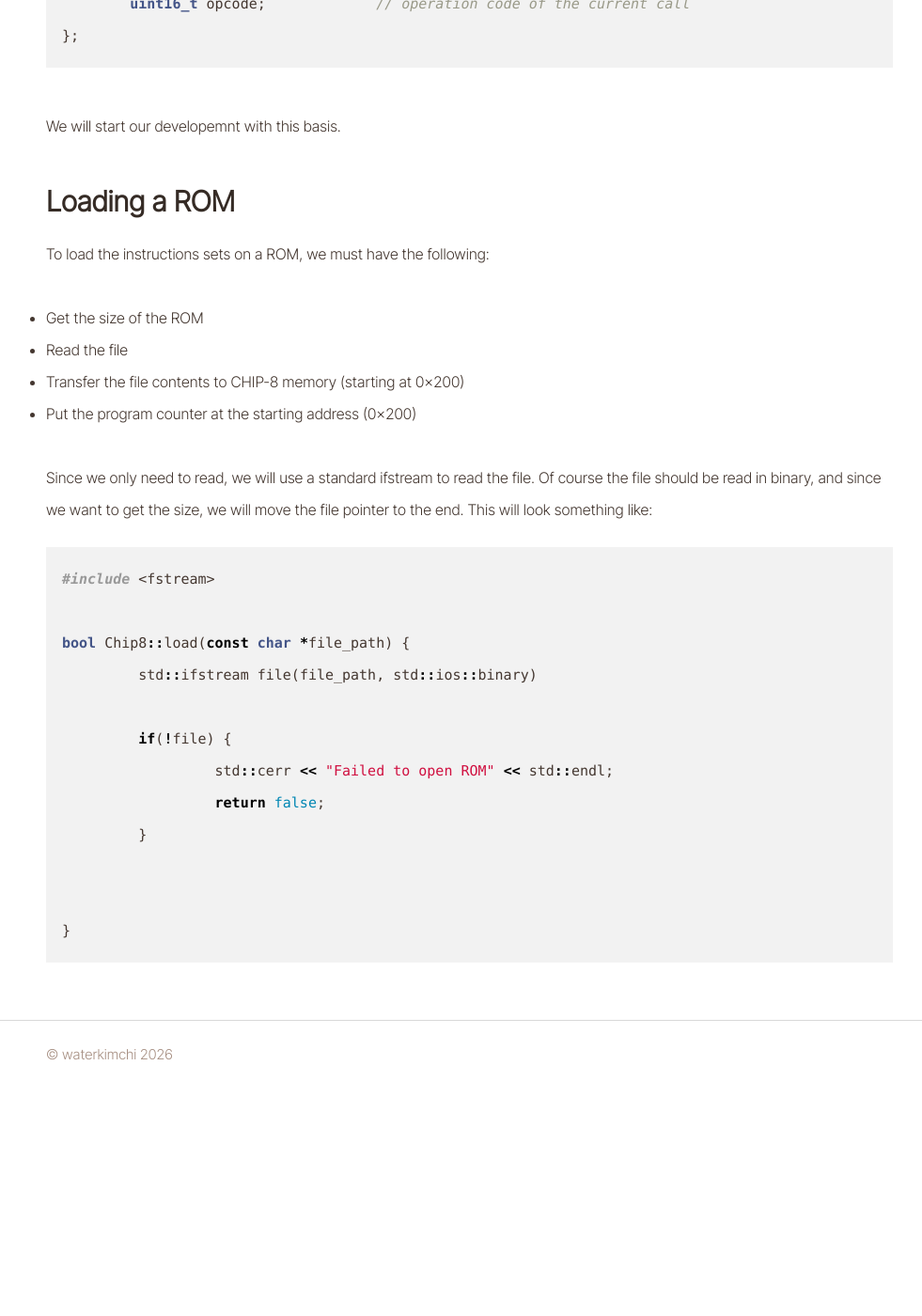
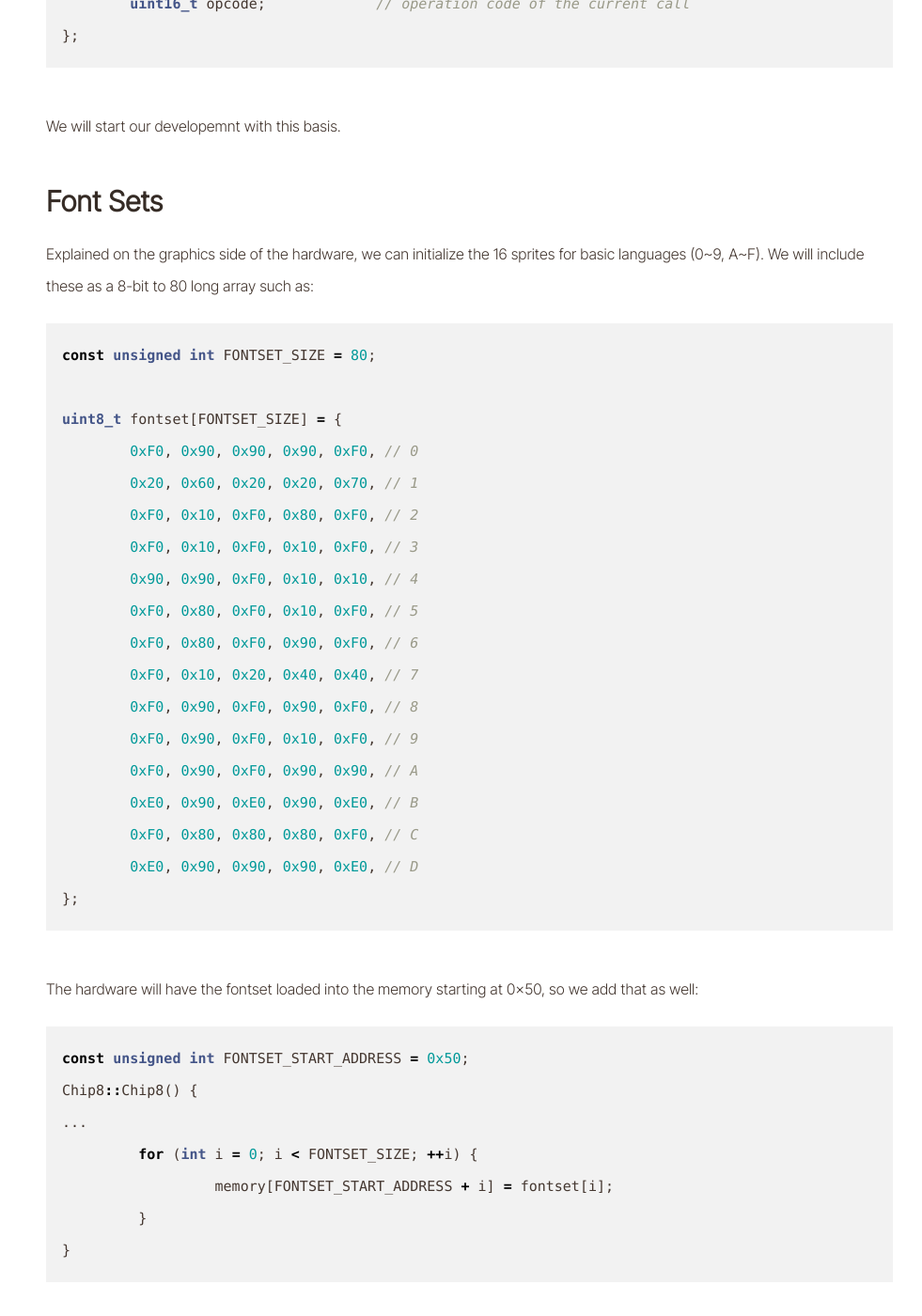
Before and after one commit to waterkimchi/waterkimchi.github.io, a Jekyll site: the page built from _posts/2026-06-06-CHIP-8-Emulator.md, in a window 1280 px wide and 1400 px high, scrolled down 5777 px. Shown: the whole window at 94% size, without its empty margins (141-1122 px from the left). Built offline with Jekyll 4.4.1, drawn with Linux system fonts in a browser that asks for light colours; before the commit the page ends 6932 px from its top, so only the background shows below that.

Commit message:
Update 2026-06-06-CHIP-8-Emulator.md

````diff
--- a/_posts/2026-06-06-CHIP-8-Emulator.md
+++ b/_posts/2026-06-06-CHIP-8-Emulator.md
@@ -124,6 +124,41 @@ class Chip8 {
 ```
 We will start our developemnt with this basis.
 
+### Font Sets
+Explained on the graphics side of the hardware, we can initialize the 16 sprites for basic languages (0~9, A~F).
+We will include these as a 8-bit to 80 long array such as:
+
+```cpp
+const unsigned int FONTSET_SIZE = 80;
+
+uint8_t fontset[FONTSET_SIZE] = {
+	0xF0, 0x90, 0x90, 0x90, 0xF0, // 0
+	0x20, 0x60, 0x20, 0x20, 0x70, // 1
+	0xF0, 0x10, 0xF0, 0x80, 0xF0, // 2
+	0xF0, 0x10, 0xF0, 0x10, 0xF0, // 3
+	0x90, 0x90, 0xF0, 0x10, 0x10, // 4
+	0xF0, 0x80, 0xF0, 0x10, 0xF0, // 5
+	0xF0, 0x80, 0xF0, 0x90, 0xF0, // 6
+	0xF0, 0x10, 0x20, 0x40, 0x40, // 7
+	0xF0, 0x90, 0xF0, 0x90, 0xF0, // 8
+	0xF0, 0x90, 0xF0, 0x10, 0xF0, // 9
+	0xF0, 0x90, 0xF0, 0x90, 0x90, // A
+	0xE0, 0x90, 0xE0, 0x90, 0xE0, // B
+	0xF0, 0x80, 0x80, 0x80, 0xF0, // C
+	0xE0, 0x90, 0x90, 0x90, 0xE0, // D
+};
+```
+The hardware will have the fontset loaded into the memory starting at 0x50, so we add that as well:
+```cpp
+const unsigned int FONTSET_START_ADDRESS = 0x50;
+Chip8::Chip8() {
+...
+         for (int i = 0; i < FONTSET_SIZE; ++i) {
+                  memory[FONTSET_START_ADDRESS + i] = fontset[i];
+         }
+}
+```
+
 ### Loading a ROM
 To load the instructions sets on a ROM, we must have the following:
 - Get the size of the ROM
@@ -145,6 +180,5 @@ bool Chip8::load(const char *file_path) {
                   return false;
          }
 
-
 }
 ```
````
